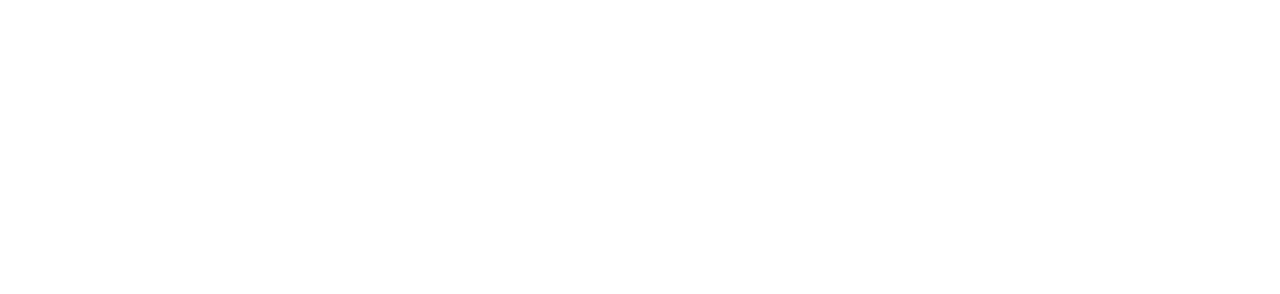
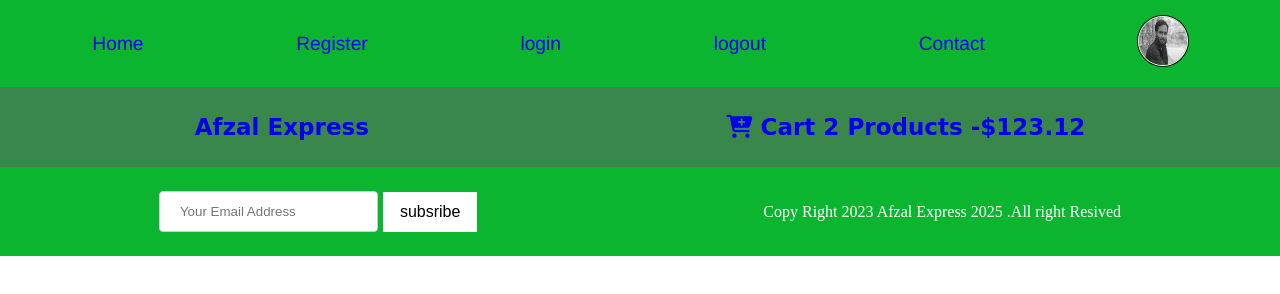
Before and after one commit to afzal01765/eCommerce-Websites-, a plain HTML site: page cart.html in a window 1280 px wide. Drawn offline with Linux system fonts and the light colour scheme.

Commit message:
file add

```diff
--- a/cart.html
+++ b/cart.html
@@ -0,0 +1,109 @@
+<!DOCTYPE html>
+<html lang="en">
+<head>
+    <meta charset="UTF-8">
+    <meta charset="UTF-8">
+    <meta name="description" content="Free Web tutorials">
+    <meta name="keywords" content="HTML, CSS, JavaScript">
+    <meta name="author" content="John Doe">
+    <meta name="viewport" content="width=device-width, initial-scale=1.0">
+    <meta name="viewport" content="width=device-width, initial-scale=1.0">
+
+    <title>Ecomarce Project </title>
+
+
+    <!-- font asome CDN  -->
+    <link rel="stylesheet" href="https://cdnjs.cloudflare.com/ajax/libs/font-awesome/6.7.2/css/all.min.css" integrity="sha512-Evv84Mr4kqVGRNSgIGL/F/aIDqQb7xQ2vcrdIwxfjThSH8CSR7PBEakCr51Ck+w+/U6swU2Im1vVX0SVk9ABhg==" crossorigin="anonymous" referrerpolicy="no-referrer" />
+
+    <link rel="stylesheet" href="style.css">
+
+
+</head>
+<body>
+    <i class="fa-solid fa-bars" id ="menu-icon" ></i>
+
+    <nav id ="menu" class ="heddin">
+    <!-- nav upper start from here  -->
+    <ul class="nav-upper fiexd_nav">
+
+        <li class="nav-list">
+            <a href="index.html" class="nav-link">Home</a>
+        </li>
+        <li class="nav-list">
+            <a href="register.html" class="nav-link">Register</a>
+        </li>
+        <li class="nav-list">
+            <a href="login.html" class="nav-link">login</a>
+        </li>
+        <li class="nav-list">
+            <a href="logout.html" class="nav-link">logout</a>
+        </li>
+        <li class="nav-list">
+            <a href="contact.html" class="nav-link">Contact</a>
+        </li>
+        </li>
+
+        <li class="nav-list">
+            <a href="profile.html" class="nav-link"><img class="profile-icon" src="images/profile1.jpg" alt="profile icon"></a>
+        </li>
+    </ul>
+    <!-- nav upper end here  -->
+
+
+    <!-- nav lower start here  -->
+     <div class="nav-lower fiexd_nav">
+     <ul class="nav_list">
+        <a href="index.html" class="nav-link">
+
+            Afzal Express
+
+        </a>
+     </ul>
+
+     <ul class="nav_list">
+
+        <a href="cart.html" class="nav-link">
+
+            <span><i class="fa-solid fa-cart-plus"></i></span>
+            Cart 2 Products -$123.12
+
+        </a>
+     </ul>
+
+    </div>
+
+
+    <!-- nav lower end here  -->
+
+    </nav>
+
+    <!-- navbar end here  -->
+
+    <!-- header start here  -->
+     <header>
+
+     </header>
+     <!-- header end here  -->
+
+    <!-- Footer stasrt here -->
+     <footer class="footer flex_space_around">
+        <div class="flex_space_around">
+            <label for="Subsribe To Newsltter"></label>
+            <input type="email" id ="Subsribe" name="Subsribe" class="footer_input" placeholder="Your Email Address">
+            <button class="btn Subsribe">subsribe</button>
+        </div>
+
+        <div>
+            <p>Copy Right 2023 Afzal Express 2025 .All right Resived </p>
+        </div>
+     </footer>
+     <script src="scripts/scripts.js">
+
+     </script>
+
+
+
+</body>
+
+
+</html>
--- /dev/null
+++ b/scripts/scripts.js
@@ -0,0 +1,13 @@
+const menuIcon = document.getElementById("menu-icon");
+const menu = document.getElementById('menu');
+
+menuIcon.addEventListener("click", () => {
+
+    if (menu.className=="heddin") {
+
+        menu.classList.remove('heddin');
+
+    } else {
+        menu.classList.add('heddin');
+    }
+});
--- a/style.css
+++ b/style.css
@@ -21,6 +21,13 @@
     text-decoration:none;
 
 }
+.flex_space_around{
+
+    display: flex;
+    justify-content: space-around;
+    align-items: center;
+
+}
 
 html{
 
@@ -32,6 +39,28 @@ img{
 
     width: 100%;
     height: auto;
+
+}
+.btn{
+
+    border-radius: 1%;
+    border: none;
+    background-color: var(--prymary-color);
+    cursor: pointer;
+    background-color: white;
+    color:black;
+    padding:11px 17px;
+    text-align: center;
+    display: inline-block;
+    font-size: 16px;
+
+
+}
+.btn:hover{
+
+    background-color: var(--secoundary-color);
+    text-transform: uppercase;
+
 
 }
 
@@ -69,6 +98,7 @@ nav{
 
 }
 .profile-icon {
+
     height: 50px;
     width: 50px;
     border-radius: 50%;
@@ -109,19 +139,43 @@ nav{
     font-size: larger;
 
 }
+#menu-icon{
+    display: none;
+}
 
 
-@media (max-width: 768px) {
+
+@media (max-width: 800px) {
+
     .nav-upper {
         flex-direction: column;
         gap: 1rem;
     }
 
-    .nav-list {
+    .nav-list{
+
         text-align: center;
         width: 100%;
     }
+
+    #menu-icon{
+
+        display:block;
+        text-align: center;
+        margin: 1rem;
+        cursor: pointer;
+
+    }
+
+    .heddin{
+
+        display: none;
+
+    }
+
+
 }
+
 
 @media screen and (max-width: 600px) {
     .nav-lower{
@@ -134,3 +188,29 @@ nav{
       width: 100%;
     }
 }
+
+/* footer start from here  */
+.footer{
+
+    padding: 1rem;
+    background-color: var(--prymary-color);
+    min-height: 10vh;
+    color: white;
+
+
+}
+.Subsribe{
+
+    margin-left: 5px;
+}
+
+.footer_input{
+
+    width: 100%;
+    padding: 12px 20px;
+    margin: 8px 0;
+    display: inline-block;
+    border: 1px solid #ccc;
+    border-radius: 4px;
+    box-sizing: border-box;
+}
```
Also changed, not shown: index.html (+26 -6 lines), login.html (+105 -0 lines), logout.html (+106 -0 lines), profile.html (added, +104 -0 lines), register.html (+105 -0 lines).
